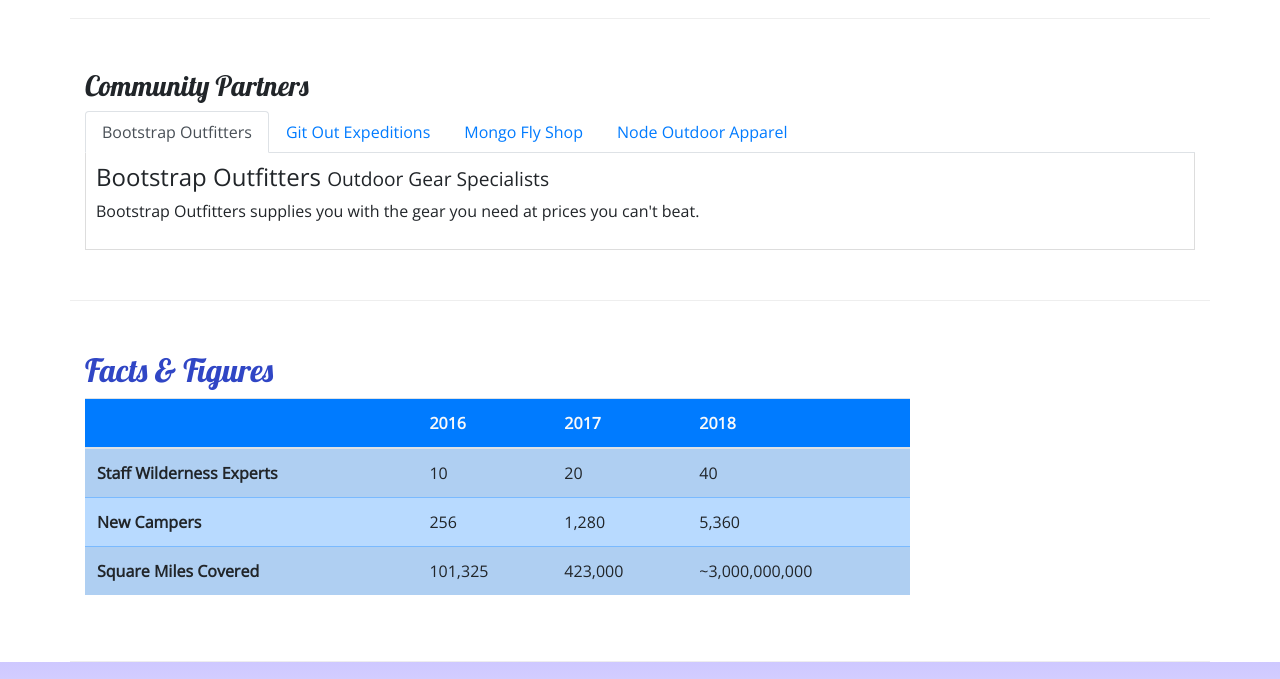
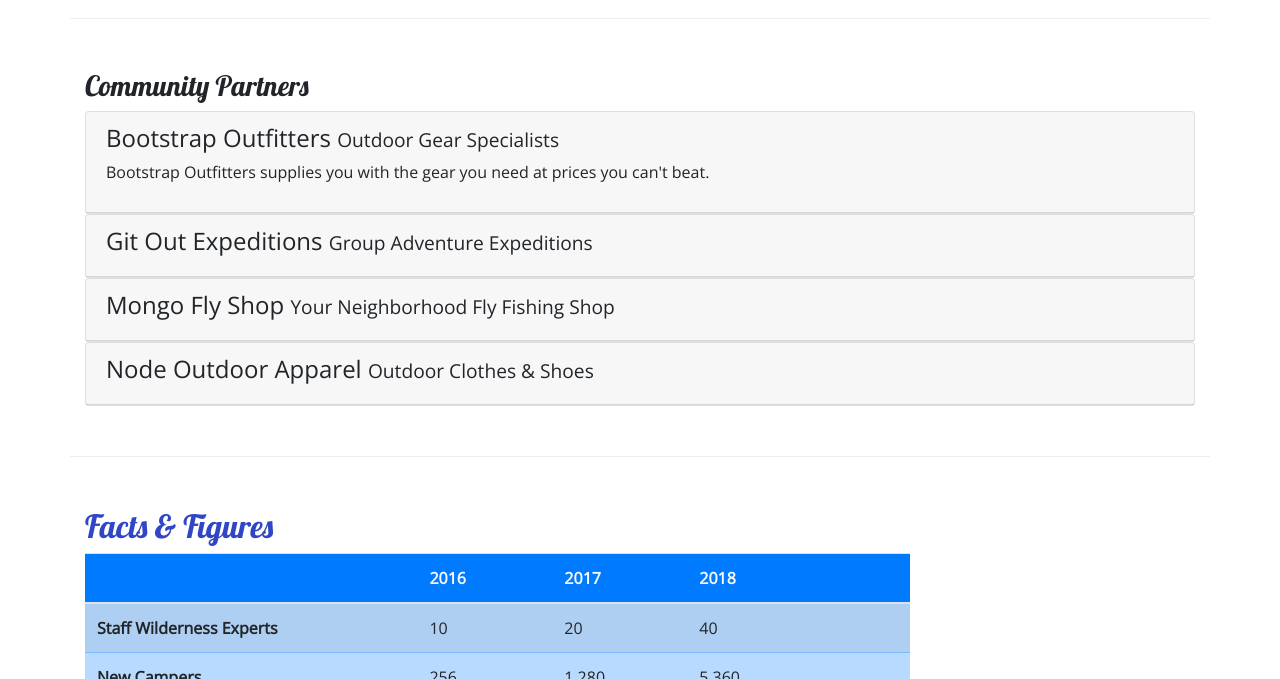
Before and after one commit to A-bot9/bootstrap_Portfolio_Project, a website: page aboutus.html in a window 1280 px wide. Shown: the part 810-1489 px from the top of the page. Drawn offline with nearby package versions, Linux system fonts and the light colour scheme.

Commit message:
Accordion

```diff
--- a/aboutus.html
+++ b/aboutus.html
@@ -134,54 +134,78 @@
 			<div class="row row-content">
 				<div class="col">
 					<h3>Community Partners</h3>
-					<ul class="nav nav-tabs">
-						<li class="nav-item">
-							<a class="nav-link active" href="#bootstrap" role="tab" data-toggle="tab"
-								>Bootstrap Outfitters</a
+
+					<div id="accordion">
+						<!-- First Card -->
+						<div class="card">
+							<div class="card-header" role="tab">
+								<h4>
+									<a data-toggle="collapse" data-target="#bootstrap"
+										>Bootstrap Outfitters <small>Outdoor Gear Specialists</small></a
 									>
-						</li>
-						<li class="nav-item">
-							<a class="nav-link" href="#git" role="tab" data-toggle="tab"
-								>Git Out Expeditions</a
-							>
-						</li>
-						<li class="nav-item">
-							<a class="nav-link" href="#mongo" role="tab" data-toggle="tab">Mongo Fly Shop</a>
-						</li>
-						<li class="nav-item">
-							<a class="nav-link" href="#node" role="tab" data-toggle="tab"
-								>Node Outdoor Apparel</a
-							>
-						</li>
-					</ul>
-
-					<div class="tab-content">
-						<div class="tab-pane fade show active" role="tabpanel" id="bootstrap">
-							<h4>Bootstrap Outfitters <small>Outdoor Gear Specialists</small></h4>
+								</h4>
+								<div class="collapse show" id="bootstrap" data-parent="#accordion">
 									<p class="d-none d-sm-block">
-								Bootstrap Outfitters supplies you with the gear you need at prices you can't beat.
+										Bootstrap Outfitters supplies you with the gear you need at prices you can't
+										beat.
 									</p>
 								</div>
-						<div class="tab-pane fade" role="tabpanel" id="git">
-							<h4>Git Out Expeditions <small>Group Adventure Expeditions</small></h4>
+							</div>
+						</div>
+
+						<!-- Second Card -->
+						<div class="card">
+							<div role="tab" class="card-header">
+								<h4>
+									<a class="collapsed" data-toggle="collapse" data-target="#git">
+										Git Out Expeditions <small>Group Adventure Expeditions</small>
+									</a>
+								</h4>
+								<div class="collapse" id="git" data-parent="#accordion">
+									<div class="card-body">
 										<p class="d-none d-sm-block">
 											Join Git Out Expeditions to explore new horizons with a group of other
 											adventurers!
 										</p>
 									</div>
-						<div class="tab-pane fade" role="tabpanel" id="mongo">
-							<h4>Mongo Fly Shop <small>Your Neighborhood Fly Fishing Shop</small></h4>
+								</div>
+							</div>
+						</div>
+						<!-- Third Card -->
+						<div class="card">
+							<div role="tab" class="card-header">
+								<h4>
+									<a class="collapsed" data-toggle="collapse" data-target="#mongo">
+										Mongo Fly Shop <small>Your Neighborhood Fly Fishing Shop</small>
+									</a>
+								</h4>
+								<div class="collapse" id="mongo" data-parent="#accordion">
+									<div class="card-body">
 										<p class="d-none d-sm-block">
 											Need a new fishing pole, a tacklebox, or flies of all kinds? Stop by Mongo Fly
 											Shop.
 										</p>
 									</div>
-						<div class="tab-pane fade" role="tabpanel" id="node">
-							<h4>Node Outdoor Apparel <small>Outdoor Clothes & Shoes</small></h4>
+								</div>
+							</div>
+						</div>
+						<!-- Fourth Card -->
+						<div class="card">
+							<div role="tab" class="card-header">
+								<h4>
+									<a class="collapsed" data-toggle="collapse" data-target="#node">
+										Node Outdoor Apparel <small>Outdoor Clothes & Shoes</small>
+									</a>
+								</h4>
+								<div class="collapse" id="node" data-parent="#accordion">
+									<div class="card-body">
 										<p class="d-none d-sm-block">
-								From polar fleeces to swimsuits, hiking boots to waders, a visit to Node will be
-								sure to get you covered.
+											From polar fleeces to swimsuits, hiking boots to waders, a visit to Node will
+											be sure to get you covered.
 										</p>
+									</div>
+								</div>
+							</div>
 						</div>
 					</div>
 				</div>
--- a/css/styles.css
+++ b/css/styles.css
@@ -38,8 +38,14 @@ header h2 {
 	background-color: #901cad;
 }
 
-.tab-content {
+/* .tab-content {
 	border: 1px solid #ddd;
 	border-top: none;
 	padding: 10px;
+} */
+
+a,
+a:hover {
+	color: inherit;
+	text-decoration: none;
 }
```
Lines whose indentation alone changed are shown as unchanged.
